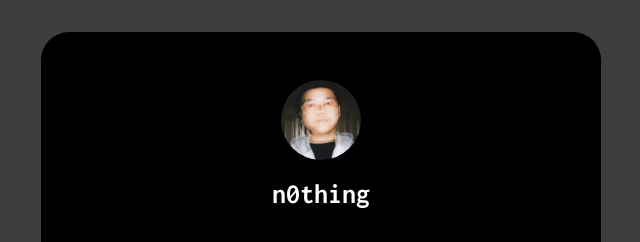
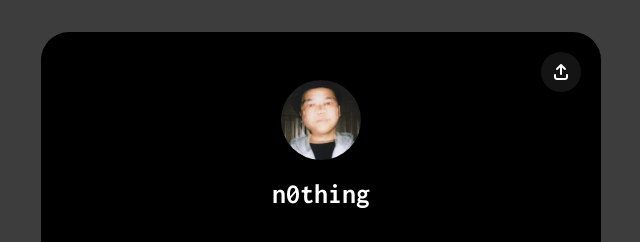
Before and after one commit to briannguy3n/nothingcouldnever2, a Jekyll site: the page built from pages/links.md, in a window 1280 px wide. Shown: the top 242 px of the page, without its empty margins (319-959 px from the left). Built offline with Jekyll 4.4.1, drawn with Linux system fonts in a browser that asks for light colours.

Commit message:
Add page-level share trigger and styles
Add a top-right page-level share button to the linktree layout with data attributes (data-share-trigger, data-url, data-title, data-image) and ARIA label for accessibility; also add data-share-trigger to per-card share buttons. Include SCSS to position and style the new page share button (absolute, rounded icon, hover/focus states) and make the wrapper position:relative. Update JS selector to initialize all share triggers by querying [data-share-trigger] instead of a specific class, unifying share behaviour across page and card buttons.

```diff
--- a/_layouts/linktree.html
+++ b/_layouts/linktree.html
@@ -3,6 +3,17 @@
   {% include head.html %}
   <body class="linktree-page">
     <div class="linktree-wrapper">
+      <button
+        type="button"
+        class="linktree-page-share"
+        aria-label="Share this page"
+        data-share-trigger
+        data-url="{{ site.url }}{{ page.url | relative_url }}"
+        data-title="n0thing"
+        data-image="{{ '/assets/img/n0thing-avatar.jpg' | relative_url }}">
+        <i class="fa-solid fa-arrow-up-from-bracket" aria-hidden="true"></i>
+      </button>
+
       <div class="linktree-header">
         <div class="linktree-avatar">
           <img src="{{ '/assets/img/n0thing-avatar.jpg' | relative_url }}" alt="n0thing">
--- a/_sass/_linktree.scss
+++ b/_sass/_linktree.scss
@@ -18,11 +18,38 @@
 }
 
 .linktree-wrapper {
+  position: relative;
   max-width: 520px;
   margin: 0 auto;
   padding: 48px 20px;
   background: #000000;
   border-radius: 28px;
+}
+
+// Top-right page-level share trigger
+.linktree-page-share {
+  position: absolute;
+  top: 20px;
+  right: 20px;
+  width: 40px;
+  height: 40px;
+  display: flex;
+  align-items: center;
+  justify-content: center;
+  background: rgba(255, 255, 255, 0.08);
+  border: 0;
+  border-radius: 50%;
+  color: #ffffff;
+  font-size: 1rem;
+  cursor: pointer;
+  transition: background-color 0.15s ease, transform 0.15s ease;
+
+  &:hover,
+  &:focus-visible {
+    background: rgba(255, 255, 255, 0.14);
+    transform: translateY(-1px);
+    outline: none;
+  }
 }
 
 // Profile header
--- a/assets/js/linktree-share.js
+++ b/assets/js/linktree-share.js
@@ -123,7 +123,7 @@
     });
   }
 
-  document.querySelectorAll('.linktree-card-share').forEach((btn) => {
+  document.querySelectorAll('[data-share-trigger]').forEach((btn) => {
     btn.addEventListener('click', (e) => {
       e.preventDefault();
       e.stopPropagation();
```
Also changed, not shown: other parts of _layouts/linktree.html (+1 -0 lines).
